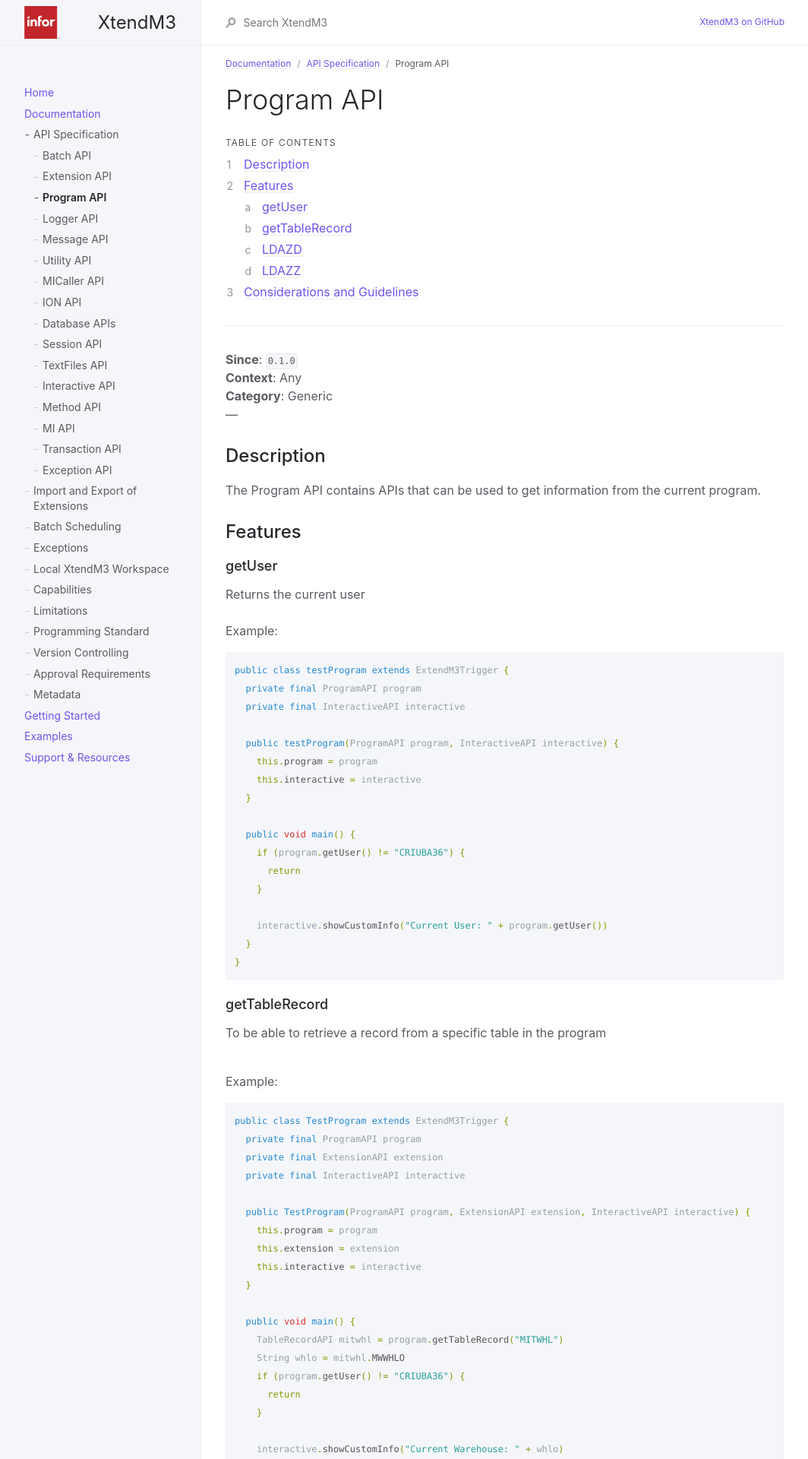
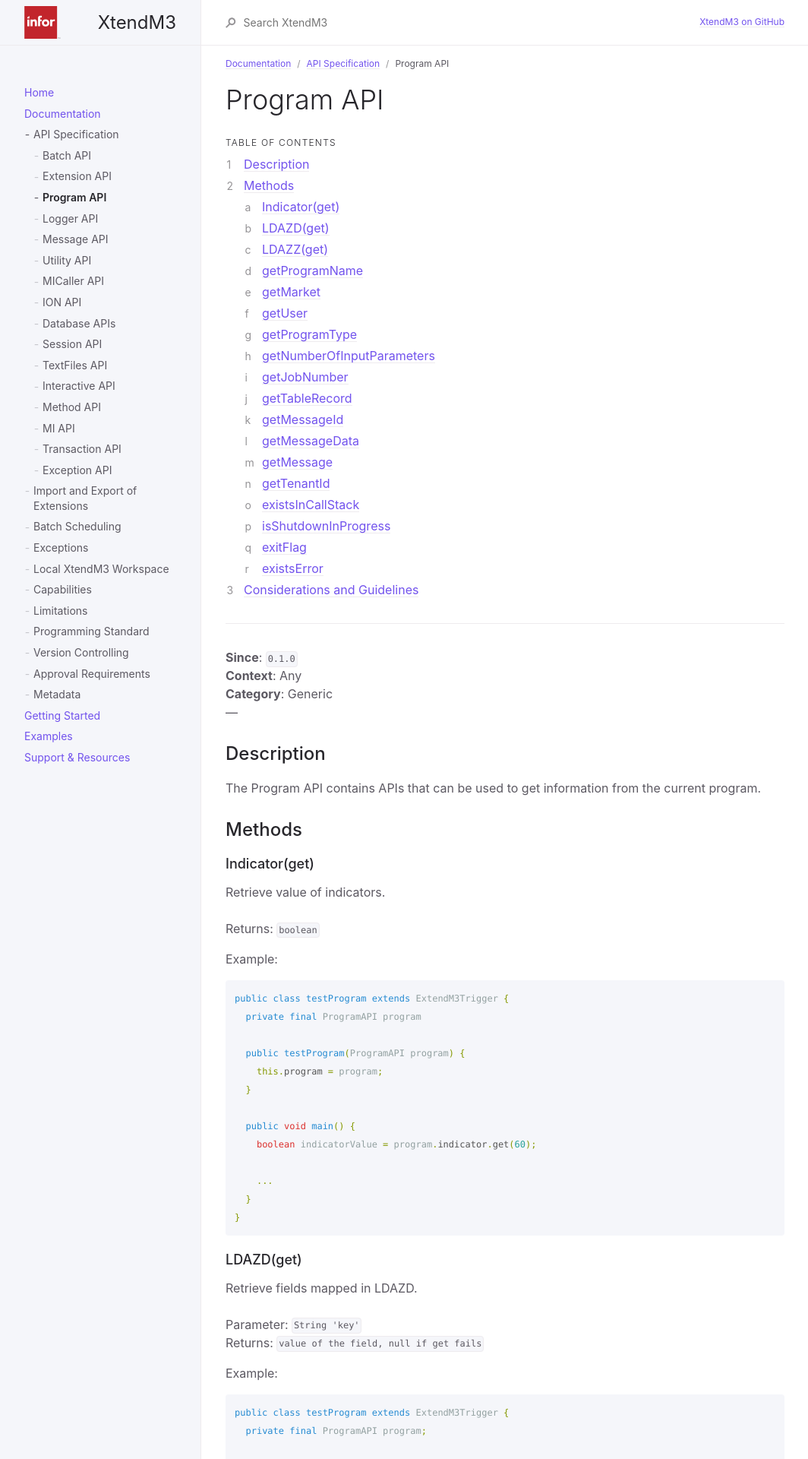
Before and after one commit to infor-cloud/xtendm3, a Jekyll site: the page built from docs/documentation/api-specification/program-api.md, in a window 1280 px wide. Shown: the top 1920 px of the page at 76% size, without its empty margins (107-1171 px from the left). Built offline with Jekyll 4.4.1, drawn with Linux system fonts in a browser that asks for light colours; some of the changed text lies outside the part shown.

Commit message:
Added missing APIs

````diff
--- a/docs/documentation/api-specification/program-api.md
+++ b/docs/documentation/api-specification/program-api.md
@@ -24,113 +24,430 @@ nav_order: 2
 ## Description
 The Program API contains APIs that can be used to get information from the current program.
 
-## Features
+## Methods
 
-### getUser
-Returns the current user
+### Indicator(get)
+Retrieve value of indicators.
 <br>
+Returns: `boolean`
+<br>
+
 Example:
-
 ```groovy
 public class testProgram extends ExtendM3Trigger {
   private final ProgramAPI program
-  private final InteractiveAPI interactive
 
-  public testProgram(ProgramAPI program, InteractiveAPI interactive) {
-    this.program = program
-    this.interactive = interactive
+  public testProgram(ProgramAPI program) {
+    this.program = program;
+  }
+
+  public void main() {
+    boolean indicatorValue = program.indicator.get(60);
+
+    ...
+  }
+}
+```
+
+### LDAZD(get)
+Retrieve fields mapped in LDAZD.
+<br>
+Parameter: `String 'key'`
+<br>
+Returns: `value of the field, null if get fails`
+<br>
+
+Example:
+```groovy
+public class testProgram extends ExtendM3Trigger {
+  private final ProgramAPI program;
+
+  public testProgram(ProgramAPI program) {
+    this.program = program;
+  }
+
+  public void main() {
+    int currentCompany = (Integer)program.getLDAZD().CONO;
+
+    ...
+  }
+}
+```
+### LDAZZ(get)
+Retrieve fields mapped in LDAZZ.
+<br>
+Parameter: `String 'key'`
+<br>
+Returns: `value of the field, null if get fails`
+<br>
+
+Example:
+```groovy
+public class testProgram extends ExtendM3Trigger {
+  private final ProgramAPI program;
+
+  public testProgram(ProgramAPI program) {
+    this.program = program;
+  }
+
+  public void main() {
+    int orderNum = (Integer)program.getLDAZZ().ORNO;
+
+    ...
+  }
+}
+```
+
+### getProgramName
+Retrieve the name of the current program.
+<br>
+Returns: `String 'currentProgram'`
+<br>
+
+Example:
+```groovy
+public class exampleProgram extends ExtendM3Trigger {
+  private final ProgramAPI program;
+
+  public exampleProgram(ProgramAPI program) {
+    this.program = program;
+  }
+
+  public void main() {
+    String currentProgram = program.getProgramName();
+
+    ...
+  }
+}
+```
+
+### getMarket
+Retrieve the market of the current job. Will always return a valid system component, will never be "ALL".
+<br>
+Returns: `String 'market'`
+<br>
+
+Example:
+```groovy
+public class exampleProgram extends ExtendM3Trigger {
+  private final ProgramAPI program;
+
+  public exampleProgram(ProgramAPI program) {
+    this.program = program;
+  }
+
+  public void main() {
+    String currentMarket = program.getMarket();
+    if(currentMarket != "MSE") {
+      return;
+    }
+
+    ...
+  }
+}
+```
+
+### getUser
+Retrieves the current username.
+<br>
+Returns: `String 'user'`
+<br>
+
+Example:
+```groovy
+public class exampleProgram extends ExtendM3Trigger {
+  private final ProgramAPI program;
+
+  public exampleProgram(ProgramAPI program) {
+    this.program = program;
   }
 
   public void main() {
     if (program.getUser() != "CRIUBA36") {
-      return
+      return;
     }
 
-    interactive.showCustomInfo("Current User: " + program.getUser())
+    ...
+  }
+}
+```
+
+### getProgramType
+Retrieves the current program type(e.g. interactive).
+<br>
+Returns: `String 'programType'`
+<br>
+
+Example:
+```groovy
+public class exampleProgram extends ExtendM3Trigger {
+  private final ProgramAPI program;
+
+  public exampleProgram(ProgramAPI program) {
+    this.program = program;
+  }
+
+  public void main() {
+    String currentProgramType = program.getProgramType();
+
+    ...
+  }
+}
+```
+
+### getNumberOfInputParameters
+Retrieves the programs' number of input parameters.
+<br>
+Returns: `int 'numberOfInputParameters'`
+<br>
+
+Example:
+```groovy
+public class exampleProgram extends ExtendM3Trigger {
+  private final ProgramAPI program;
+
+  public exampleProgram(ProgramAPI program) {
+    this.program = program;
+  }
+
+  public void main() {
+    int numberOfInputParameters = program.getNumberOfInputParameters();
+
+    ...
+  }
+}
+```
+
+### getJobNumber
+Retrieves the current job number.
+<br>
+Returns: `int 'jobNumber`
+<br>
+
+Example:
+```groovy
+public class exampleProgram extends ExtendM3Trigger {
+  private final ProgramAPI program;
+
+  public exampleProgram(ProgramAPI program) {
+    this.program = program;
+  }
+
+  public void main() {
+    int currentJobNumber = program.getJobNumber();
+
+    ...
   }
 }
 ```
 
 ### getTableRecord
-To be able to retrieve a record from a specific table in the program
+Retrieves records from a specific table in the program.
+<br>
+Parameter: `String 'table'`
+<br>
+Returns: `TableRecordAPI`
+
+Example:
+```groovy
+public class exampleProgram extends ExtendM3Trigger {
+  private final ProgramAPI program;
+
+  public exampleProgram(ProgramAPI program) {
+    this.program = program;
+  }
+
+  public void main() {
+    TableRecordAPI mitwhl = program.getTableRecord("MITWHL");
+    String whlo = mitwhl.MWWHLO;
+
+    ...
+  }
+}
+```
+
+### getMessageId
+Retrieves the current message ID(program heading).
+<br>
+Returns: `String 'messageID'`
 <br>
 
 Example:
 ```groovy
-public class TestProgram extends ExtendM3Trigger {
-  private final ProgramAPI program
-  private final ExtensionAPI extension
-  private final InteractiveAPI interactive
+public class exampleProgram extends ExtendM3Trigger {
+  private final ProgramAPI program;
 
-  public TestProgram(ProgramAPI program, ExtensionAPI extension, InteractiveAPI interactive) {
-    this.program = program
-    this.extension = extension
-    this.interactive = interactive
+  public exampleProgram(ProgramAPI program) {
+    this.program = program;
   }
 
   public void main() {
-    TableRecordAPI mitwhl = program.getTableRecord("MITWHL")
-    String whlo = mitwhl.MWWHLO
-    if (program.getUser() != "CRIUBA36") {
-      return
-    }
+    String messageID = program.getMessageId();
 
-    interactive.showCustomInfo("Current Warehouse: " + whlo)
+    ...
   }
 }
 ```
 
-### LDAZD
-To be able to retrieve fields mapped in LDAZD
+### getMessageData
+Retrieve message data.
 <br>
+Returns: `String 'messageData`
+<br>
+
 Example:
+```groovy
+public class exampleProgram extends ExtendM3Trigger {
+  private final ProgramAPI program;
 
-```groovy
-public class testProgram extends ExtendM3Trigger {
-  private final ProgramAPI program
-  private final ExtensionAPI extension
-  private final InteractiveAPI interactive
-
-  public testProgram(ProgramAPI program, ExtensionAPI extension, InteractiveAPI interactive) {
-    this.program = program
-    this.extension = extension
-    this.interactive = interactive
+  public exampleProgram(ProgramAPI program) {
+    this.program = program;
   }
 
   public void main() {
-    int currentCompany = (Integer)program.getLDAZD().CONO
-    if (program.getUser() != "CRIUBA36") {
-      return
-    }
+    String messageData = program.getMessageData();
 
-    interactive.showCustomInfo("Current Company: " + currentCompany)
+    ...
   }
 }
 ```
-### LDAZZ
-To be able to retrieve field mapped in LDAZZ
+
+### getMessage
+Retrieve message.
 <br>
+Returns: `String 'message'`
+<br>
+
 Example:
+```groovy
+public class exampleProgram extends ExtendM3Trigger {
+  private final ProgramAPI program;
 
-```groovy
-public class testProgram extends ExtendM3Trigger {
-  private final ProgramAPI program
-  private final ExtensionAPI extension
-  private final InteractiveAPI interactive
-
-  public testProgram(ProgramAPI program, ExtensionAPI extension, InteractiveAPI interactive) {
-    this.program = program
-    this.extension = extension
-    this.interactive = interactive
+  public exampleProgram(ProgramAPI program) {
+    this.program = program;
   }
 
   public void main() {
-    int orderNum = (Integer)program.getLDAZZ().ORNO
-    if (program.getUser() != "CRIUBA36") {
-      return
-    }
+    String message = program.getMessage();
 
-    interactive.showCustomInfo("Order Number: " + orderNum)
+    ...
+  }
+}
+```
+
+### getTenantId
+Retrieve the current tenant ID.
+<br>
+Returns: `String 'tenantID`
+<br>
+
+Example:
+```groovy
+public class exampleProgram extends ExtendM3Trigger {
+  private final ProgramAPI program;
+
+  public exampleProgram(ProgramAPI program) {
+    this.program = program;
+  }
+
+  public void main() {
+    String tenantID = program.getTenantId();
+
+    ...
+  }
+}
+```
+
+### existsInCallStack
+Checks if the given program is in the current call stack.
+<br>
+Parameters: `String program`
+<br>
+Returns: `boolean`
+<br>
+
+Example:
+```groovy
+public class exampleProgram extends ExtendM3Trigger {
+  private final ProgramAPI program;
+
+  public exampleProgram(ProgramAPI program) {
+    this.program = program;
+  }
+
+  public void main() {
+    boolean programExists = program.existsInCallStack(String program);
+
+    ...
+  }
+}
+```
+
+### isShutdownInProgress
+Checks if program shutdown is in progress.
+<br>
+Returns: `boolean`
+<br>
+
+Example:
+```groovy
+public class exampleProgram extends ExtendM3Trigger {
+  private final ProgramAPI program;
+
+  public exampleProgram(ProgramAPI program) {
+    this.program = program;
+  }
+
+  public void main() {
+    boolean programShutdown = program.isShutdownInProgress(String program);
+
+    ...
+  }
+}
+```
+
+### exitFlag
+Checks if the exit flag is active.
+<br>
+Returns: `boolean`
+<br>
+
+Example:
+```groovy
+public class exampleProgram extends ExtendM3Trigger {
+  private final ProgramAPI program;
+
+  public exampleProgram(ProgramAPI program) {
+    this.program = program;
+  }
+
+  public void main() {
+    boolean exitFlagActive = program.exitFlag();
+
+    ...
+  }
+}
+```
+
+### existsError
+Checks if the error flag is true(alternative to program.indicator.get(60)).
+<br>
+Returns: `boolean`
+<br>
+
+Example:
+```groovy
+public class exampleProgram extends ExtendM3Trigger {
+  private final ProgramAPI program;
+
+  public exampleProgram(ProgramAPI program) {
+    this.program = program;
+  }
+
+  public void main() {
+    boolean existsError = program.existsError();
+
+    ...
   }
 }
 ```
````
